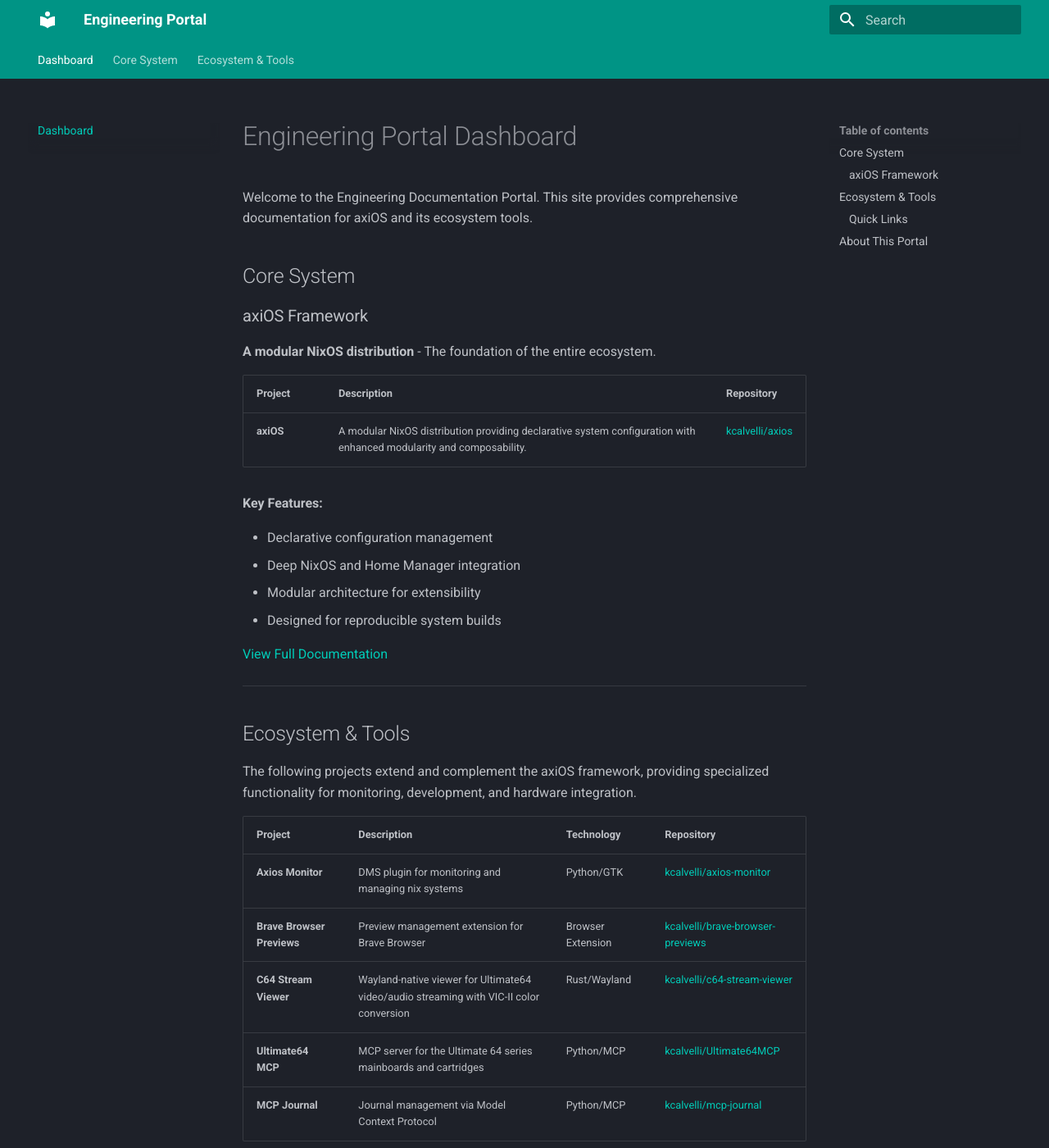
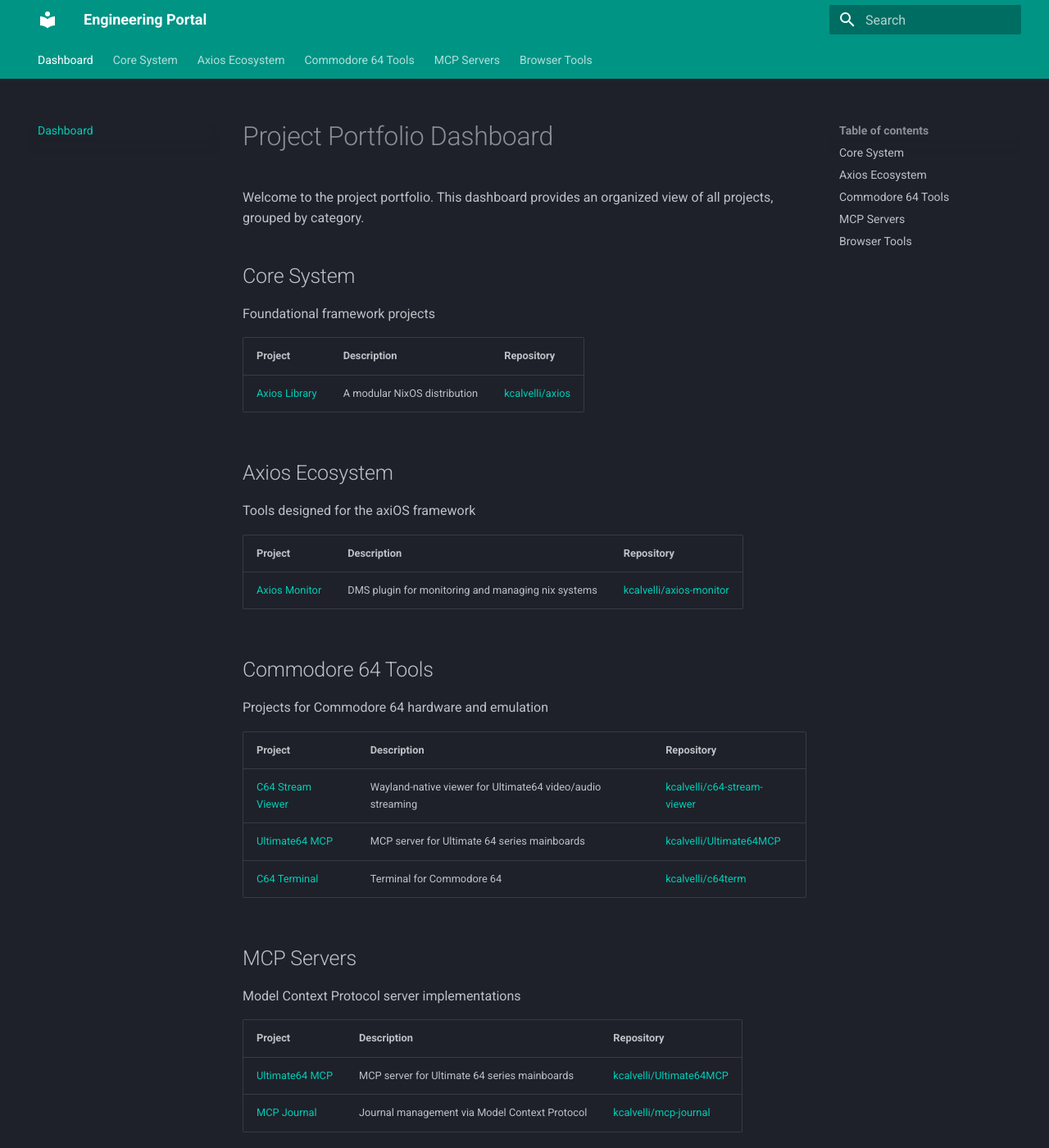
Before and after one commit to kcalvelli/kcalvelli-portal, an MkDocs documentation site: the page built from docs/index.md, in a window 1280 px wide and 1400 px high. Shown: the whole window at 82% size. Built offline with MkDocs 1.6.1 and Material for MkDocs 9.7.7, drawn with Linux system fonts in a browser that asks for light colours; some of the changed text lies outside the part shown.

Commit message:
Restructure portal to use tag-based project categorization
Replace simple array with structured metadata in projects.json allowing flexible categorization via tags. Update OPS_MANUAL.md to treat all projects independently rather than assuming axios ecosystem hierarchy. Generate documentation for c64term and reorganize navigation by tag categories.

🤖 Generated with [Claude Code](https://claude.com/claude-code)

Co-Authored-By: Claude Sonnet 4.5 <noreply@anthropic.com>

```diff
--- a/docs/index.md
+++ b/docs/index.md
@@ -1,57 +1,46 @@
-# Engineering Portal Dashboard
+# Project Portfolio Dashboard
 
-Welcome to the Engineering Documentation Portal. This site provides comprehensive documentation for axiOS and its ecosystem tools.
+Welcome to the project portfolio. This dashboard provides an organized view of all projects, grouped by category.
 
 ## Core System
 
-### axiOS Framework
-
-**A modular NixOS distribution** - The foundation of the entire ecosystem.
+Foundational framework projects
 
 | Project | Description | Repository |
 |---------|-------------|------------|
-| **axiOS** | A modular NixOS distribution providing declarative system configuration with enhanced modularity and composability. | [kcalvelli/axios](https://github.com/kcalvelli/axios) |
+| [Axios Library](axios.md) | A modular NixOS distribution | [kcalvelli/axios](https://github.com/kcalvelli/axios) |
 
-**Key Features:**
+## Axios Ecosystem
 
-- Declarative configuration management
-- Deep NixOS and Home Manager integration
-- Modular architecture for extensibility
-- Designed for reproducible system builds
+Tools designed for the axiOS framework
 
-[View Full Documentation](axios.md)
+| Project | Description | Repository |
+|---------|-------------|------------|
+| [Axios Monitor](axios-monitor.md) | DMS plugin for monitoring and managing nix systems | [kcalvelli/axios-monitor](https://github.com/kcalvelli/axios-monitor) |
 
----
+## Commodore 64 Tools
 
-## Ecosystem & Tools
+Projects for Commodore 64 hardware and emulation
 
-The following projects extend and complement the axiOS framework, providing specialized functionality for monitoring, development, and hardware integration.
+| Project | Description | Repository |
+|---------|-------------|------------|
+| [C64 Stream Viewer](c64-stream-viewer.md) | Wayland-native viewer for Ultimate64 video/audio streaming | [kcalvelli/c64-stream-viewer](https://github.com/kcalvelli/c64-stream-viewer) |
+| [Ultimate64 MCP](Ultimate64MCP.md) | MCP server for Ultimate 64 series mainboards | [kcalvelli/Ultimate64MCP](https://github.com/kcalvelli/Ultimate64MCP) |
+| [C64 Terminal](c64term.md) | Terminal for Commodore 64 | [kcalvelli/c64term](https://github.com/kcalvelli/c64term) |
 
-| Project | Description | Technology | Repository |
-|---------|-------------|------------|------------|
-| **Axios Monitor** | DMS plugin for monitoring and managing nix systems | Python/GTK | [kcalvelli/axios-monitor](https://github.com/kcalvelli/axios-monitor) |
-| **Brave Browser Previews** | Preview management extension for Brave Browser | Browser Extension | [kcalvelli/brave-browser-previews](https://github.com/kcalvelli/brave-browser-previews) |
-| **C64 Stream Viewer** | Wayland-native viewer for Ultimate64 video/audio streaming with VIC-II color conversion | Rust/Wayland | [kcalvelli/c64-stream-viewer](https://github.com/kcalvelli/c64-stream-viewer) |
-| **Ultimate64 MCP** | MCP server for the Ultimate 64 series mainboards and cartridges | Python/MCP | [kcalvelli/Ultimate64MCP](https://github.com/kcalvelli/Ultimate64MCP) |
-| **MCP Journal** | Journal management via Model Context Protocol | Python/MCP | [kcalvelli/mcp-journal](https://github.com/kcalvelli/mcp-journal) |
+## MCP Servers
 
-### Quick Links
+Model Context Protocol server implementations
 
-- [Axios Monitor Documentation](axios-monitor.md)
-- [Brave Previews Documentation](brave-browser-previews.md)
-- [C64 Stream Viewer Documentation](c64-stream-viewer.md)
-- [Ultimate64 MCP Documentation](Ultimate64MCP.md)
-- [MCP Journal Documentation](mcp-journal.md)
+| Project | Description | Repository |
+|---------|-------------|------------|
+| [Ultimate64 MCP](Ultimate64MCP.md) | MCP server for Ultimate 64 series mainboards | [kcalvelli/Ultimate64MCP](https://github.com/kcalvelli/Ultimate64MCP) |
+| [MCP Journal](mcp-journal.md) | Journal management via Model Context Protocol | [kcalvelli/mcp-journal](https://github.com/kcalvelli/mcp-journal) |
 
----
+## Browser Tools
 
-## About This Portal
+Browser extensions and web tools
 
-This documentation portal is automatically generated and maintained to provide up-to-date information about all projects in the axiOS ecosystem. Each project page includes:
-
-- Architectural overview with C4 diagrams
-- Onboarding and development instructions
-- Complete release history
-- Links to source repositories
-
-**Last Updated:** 2026-01-07
+| Project | Description | Repository |
+|---------|-------------|------------|
+| [Brave Previews](brave-browser-previews.md) | Preview management extension for Brave Browser | [kcalvelli/brave-browser-previews](https://github.com/kcalvelli/brave-browser-previews) |
--- a/mkdocs.yml
+++ b/mkdocs.yml
@@ -17,9 +17,14 @@ nav:
   - Dashboard: index.md
   - Core System:
       - Axios Library: axios.md
-  - Ecosystem & Tools:
+  - Axios Ecosystem:
       - Axios Monitor: axios-monitor.md
-      - Brave Previews: brave-browser-previews.md
+  - Commodore 64 Tools:
       - C64 Stream Viewer: c64-stream-viewer.md
       - Ultimate64 MCP: Ultimate64MCP.md
+      - C64 Terminal: c64term.md
+  - MCP Servers:
+      - Ultimate64 MCP: Ultimate64MCP.md
       - MCP Journal: mcp-journal.md
+  - Browser Tools:
+      - Brave Previews: brave-browser-previews.md
```
Also changed, not shown: OPS_MANUAL.md (+35 -22 lines), docs/c64term.md (added, +200 -0 lines), projects.json (+80 -9 lines).
